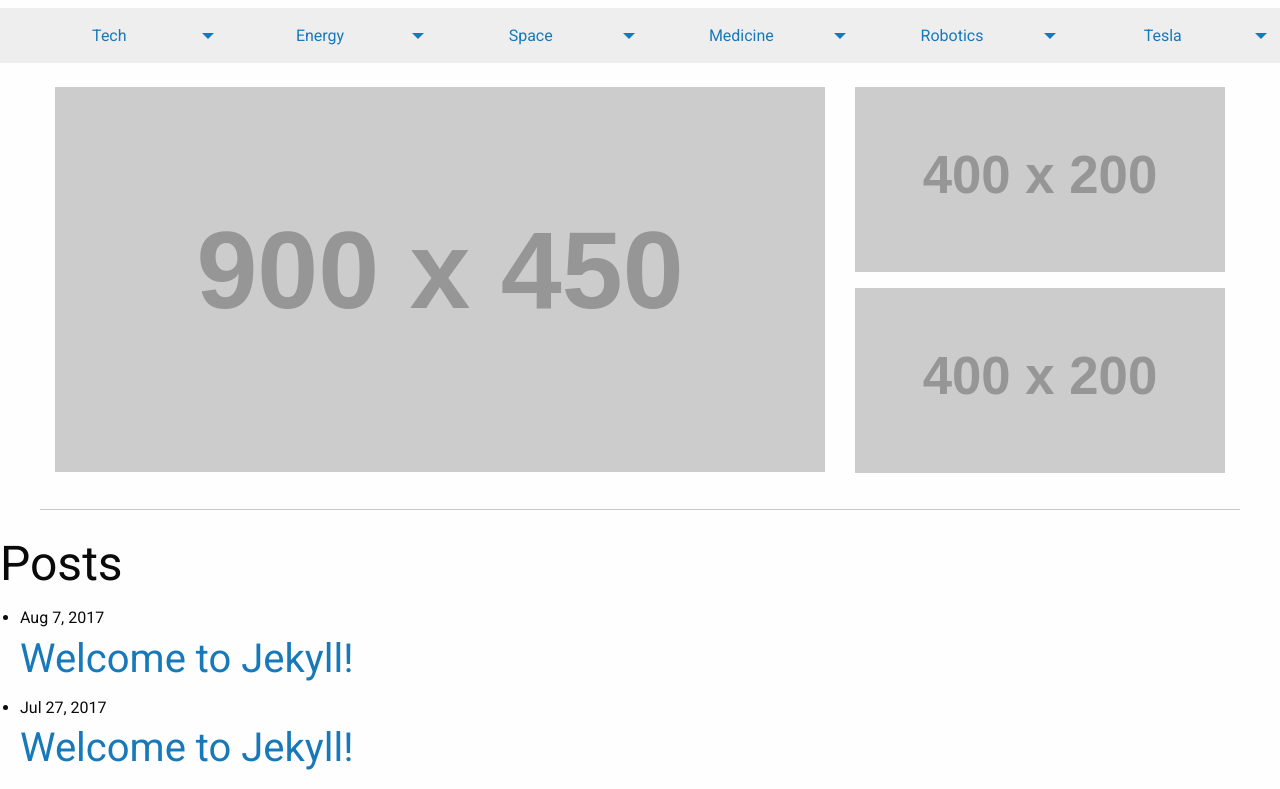
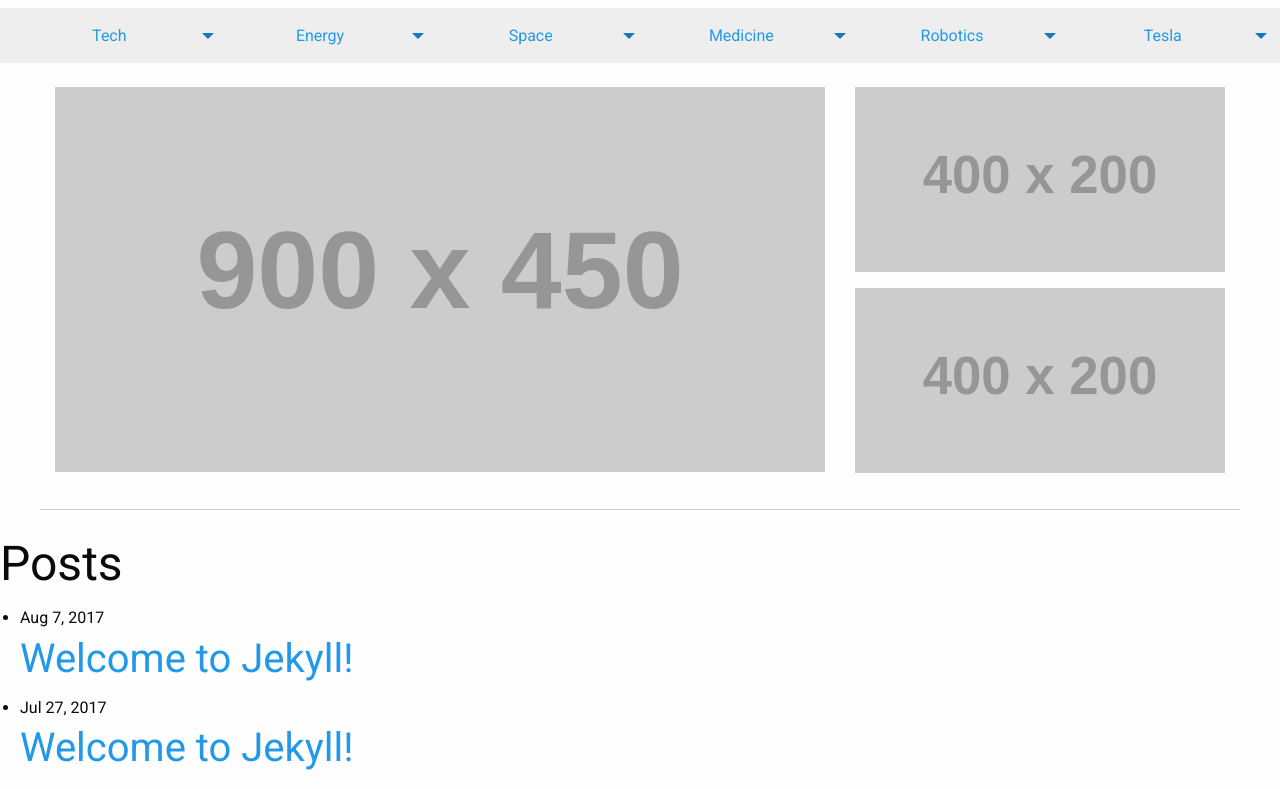
Before and after one commit to giohoc/giohoc.github.io, a plain HTML site: page index.html in a window 1280 px wide. Shown: the part 221-1010 px from the top of the page. Drawn offline with Linux system fonts and the light colour scheme; placeholder pictures from the web are drawn by us.

Commit message:
HTML Template

```diff
--- a/assets/css/app.css
+++ b/assets/css/app.css
@@ -126,3 +126,8 @@ button.btn, .button.btn {
 
 #post-list > *:not(.hide):last-child > .row:last-child, #post-list > *.last:not(.hide) > .row:last-child {
   display: none; }
+
+a {
+  color: #2199e8; }
+  a:hover, a:focus {
+    color: #1585cf; }
```
